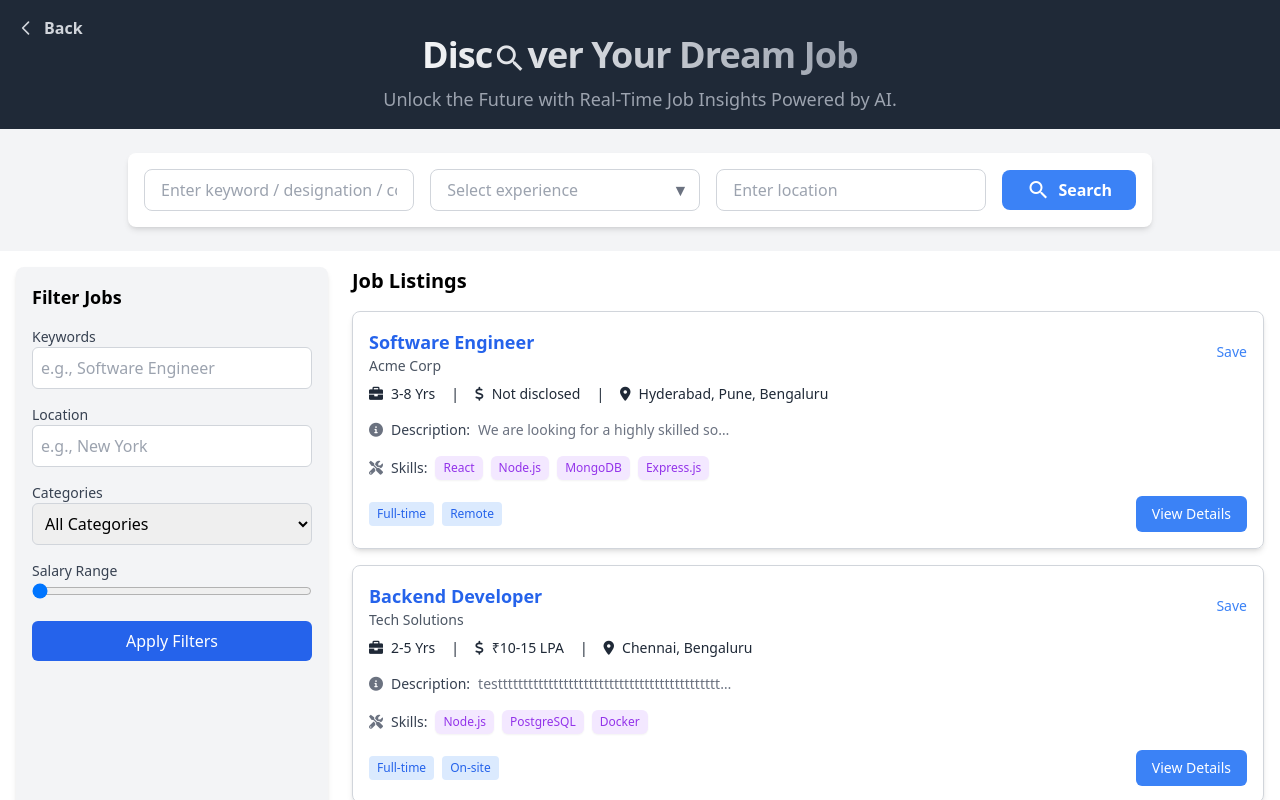
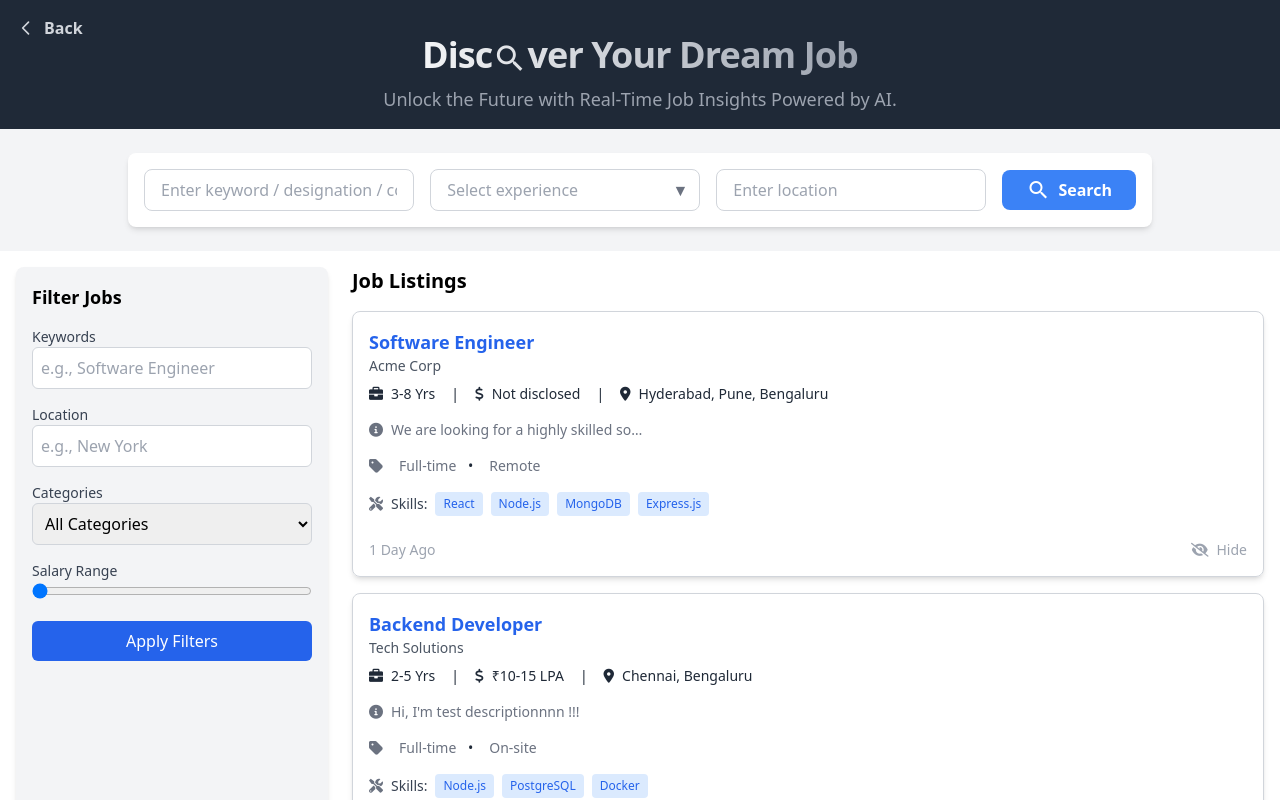
Before and after one commit to itsabhishek1120/Angular-test-project, an Angular app: page /jobs in a window 1280 px wide. Shown: the top 800 px of the page. Built offline with nearby package versions, Linux system fonts and the light colour scheme.

Commit message:
job card UI changes

```diff
--- a/src/app/job-market-components/jobs/jobs.component.html
+++ b/src/app/job-market-components/jobs/jobs.component.html
@@ -158,7 +158,7 @@
             </h3>
             <p class="text-sm text-gray-600">{{ job.company }}</p>
           </div>
-          <button class="text-blue-500 text-sm font-medium hover:underline">Save</button>
+          <!-- <button class="text-blue-500 text-sm font-medium hover:underline">Save</button> -->
         </div>
 
         <div class="mt-2 text-sm text-gray-800">
@@ -183,10 +183,23 @@
         <div class="mt-4 text-sm text-gray-800">
           <div class="flex items-center space-x-2">
             <i class="fas fa-info-circle text-gray-500"></i>
-            <span class="font-medium text-gray-700">Description:</span>
+            <!-- <span class="font-medium text-gray-700">Description:</span> -->
             <span class="text-gray-500 truncate w-64" title="{{ job.description }}">
               {{ job.description }}
             </span>
+          </div>
+        </div>
+
+        <!-- Tags Section -->
+        <div class="flex justify-between items-center mt-4">
+          <div class="flex items-center space-x-4">
+            <i class="fas fa-tag text-gray-500"></i> <!-- Icon for tags -->
+            <ul class="flex space-x-2">
+              <li *ngFor="let tag of job.tags; let i = index" class="text-gray-500 text-sm font-medium">
+                {{ tag }}
+                <span *ngIf="i < job.tags.length - 1" class="text-gray-400"><span class="text-gray-800 mx-2">•</span></span>
+              </li>
+            </ul>
           </div>
         </div>
 
@@ -198,7 +211,7 @@
             <div class="flex space-x-2 flex-wrap">
               <span
                 *ngFor="let skill of job.skills"
-                class="bg-purple-100 text-purple-600 text-xs font-medium px-2 py-1 rounded-md shadow-sm"
+                class="bg-blue-100 text-blue-600 text-xs font-medium px-2 py-1 rounded"
               >
                 {{ skill }}
               </span>
@@ -206,16 +219,19 @@
           </div>
         </div>
 
-        <div class="flex justify-between items-center mt-4">
-          <div class="flex space-x-2">
-            <span *ngFor="let tag of job.tags" class="bg-blue-100 text-blue-600 text-xs font-medium px-2 py-1 rounded">
-              {{ tag }}
-            </span>
+        <div class="flex justify-between items-center mt-6 text-gray-400 text-sm">
+          <!-- Time Ago Section -->
+          <div class="flex items-center">
+            <span class="font-medium">{{ job.postedDate }} {{ job.postedDate == 1 ? 'Day' : 'Days' }} Ago</span>
           </div>
-          <button class="bg-blue-500 text-white text-sm font-medium px-4 py-2 rounded-md hover:bg-blue-600 focus:outline-none">
-            View Details
-          </button>
+
+            <!-- Hide Button -->
+            <button class="flex items-center hover:text-red-600 transition-colors">
+              <i class="fas fa-eye-slash mr-2"></i>
+              <span>Hide</span>
+            </button>
         </div>
+
       </div>
 
     </div>
--- a/src/app/job-market-components/jobs/jobs.component.ts
+++ b/src/app/job-market-components/jobs/jobs.component.ts
@@ -17,6 +17,7 @@ export class JobsComponent implements OnInit {
       skills: ['React', 'Node.js', 'MongoDB', 'Express.js'],
       tags: ['Full-time', 'Remote'],
       description: "We are looking for a highly skilled software engineer with experience in developing scalable applications. Strong knowledge of React and Node.js is essential, along with experience in database management.",
+      postedDate: 1,
     },
     {
       title: 'Backend Developer',
@@ -26,7 +27,8 @@ export class JobsComponent implements OnInit {
       location: 'Chennai, Bengaluru',
       skills: ['Node.js', 'PostgreSQL', 'Docker'],
       tags: ['Full-time', 'On-site'],
-      description: "testtttttttttttttttttttttttttttttttttttttttttttttttttttttttt",
+      description: "Hi, I'm test descriptionnnn !!!",
+      postedDate: 2,
     },
     {
       title: 'Frontend Developer',
@@ -36,7 +38,8 @@ export class JobsComponent implements OnInit {
       location: 'Delhi, Gurgaon',
       skills: ['Angular', 'Tailwind CSS', 'TypeScript'],
       tags: ['Part-time', 'Hybrid'],
-      description: "testtttttttttttttttttttttttttttttttttttttttttttttttttttttttt",
+      description: "Yep, I'm test descriptionnnn !!!",
+      postedDate: 3,
     },
     {
       title: 'Full Stack Developer',
@@ -46,7 +49,8 @@ export class JobsComponent implements OnInit {
       location: 'Mumbai, Remote',
       skills: ['React', 'Node.js', 'AWS'],
       tags: ['Full-time', 'Remote'],
-      description: "testtttttttttttttttttttttttttttttttttttttttttttttttttttttttt",
+      description: "Heyy there!! I'm test descriptionnnn !!!",
+      postedDate: 4,
     },
   ];
 
```
